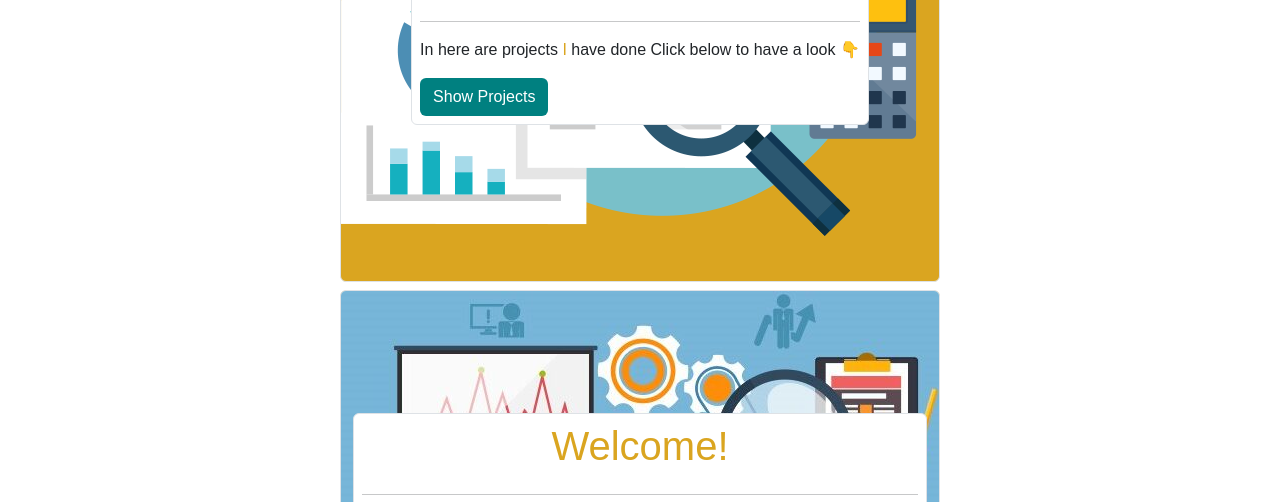
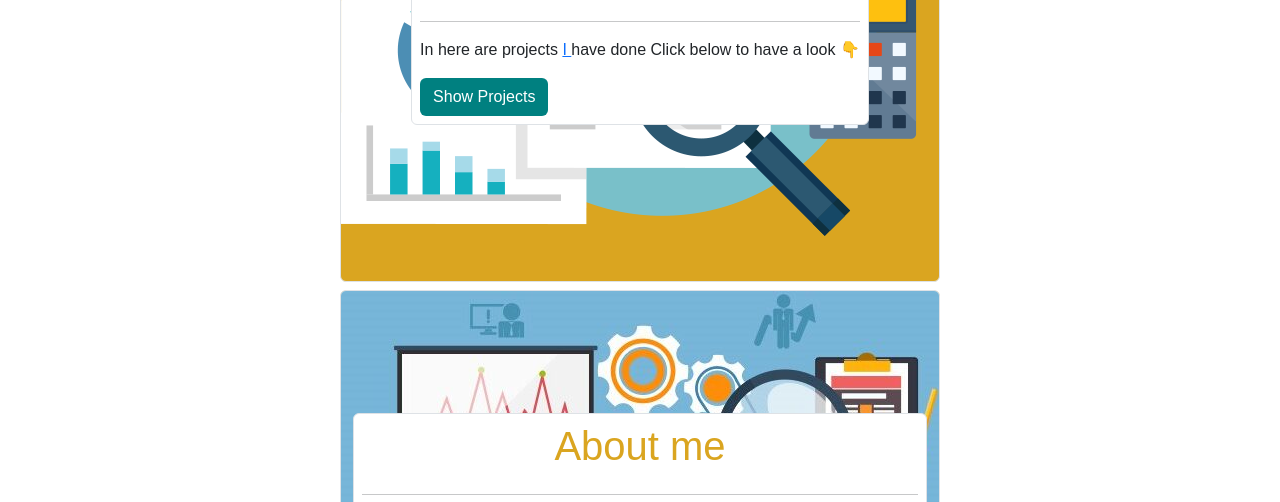
Before and after one commit to Kiptooe/analytics-website, a plain HTML site: page index.html in a window 1280 px wide. Shown: the part 298-800 px from the top of the page. Drawn offline with nearby package versions, Linux system fonts and the light colour scheme.

Commit message:
Update index.html

```diff
--- a/index.html
+++ b/index.html
@@ -28,7 +28,7 @@
                 <h1 class="text-center mb-4" style="color: #daa520;">Welcome!</h1>
                 <hr>
                 <p class="text-dark">
-                    In here are projects <a style="color: #daa520;" id="creator"> I </a> have done
+                    In here are projects <a href="#creator"> I </a> have done
                     Click below to have a look 👇
                 </p>
                 <a href="dashboard.html" class="btn links">Show Projects</a>
@@ -38,7 +38,7 @@
     <div class="row d-flex align-items-center justify-content-center">
         <div id="creator" class="me d-flex align-items-center justify-content-center border rounded">
             <div class="content border rounded p-2" style="border-color: teal;">
-                <h1 class="text-center mb-4" style="color: goldenrod;">Welcome! </h1>
+                <h1 class="text-center mb-4" style="color: goldenrod;">About me</h1>
                 <hr>
                 <p class="text-dark">
                     I'm Emmanuel Kiptoo. A final year Business and Information Technology student, specialising in Business Intelligence. In here are projects I did during my internship..
```
